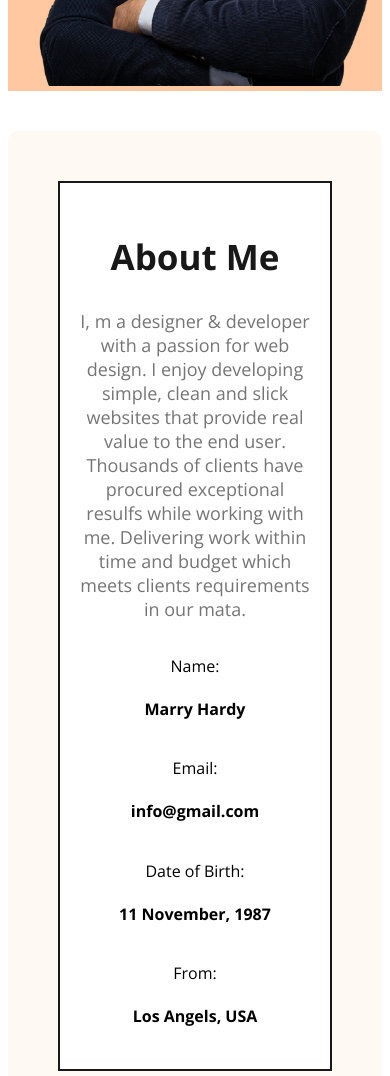
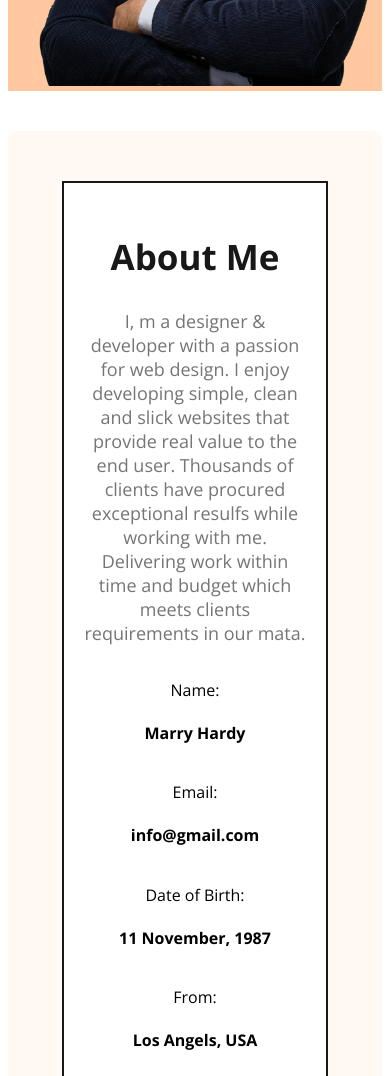
Before and after one commit to Abacus-Soft-BD-Limited/beautiful-portfolio-project, a plain HTML site: page index.html in a window 390 px wide. Shown: the part 1240-2316 px from the top of the page. Drawn offline with nearby package versions, Linux system fonts and the light colour scheme.

Commit message:
Some Chnages

```diff
--- a/css/responsive.css
+++ b/css/responsive.css
@@ -9,7 +9,7 @@
 	}
 
 	.about-section {
-		padding: 50px 50px;
+		padding: 50px 54px;
 	}
 
 	.resume-content {
```
